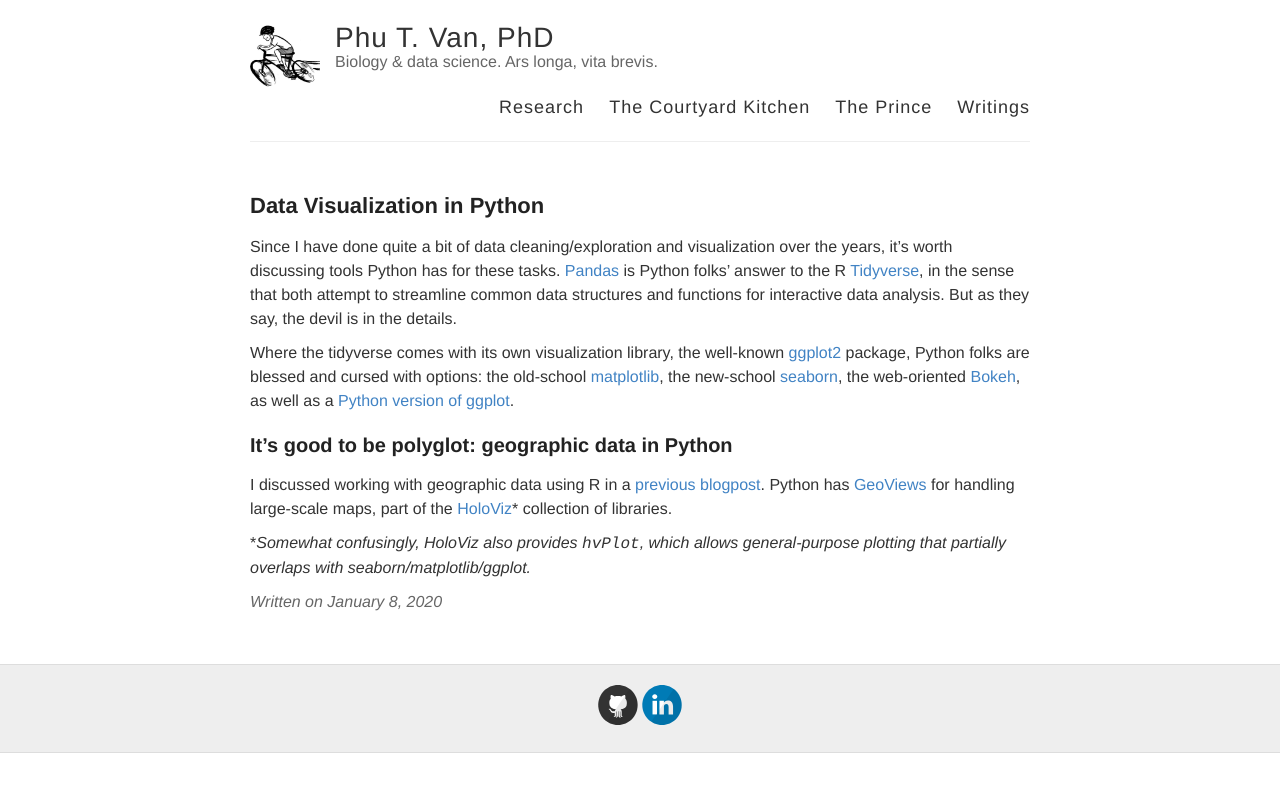
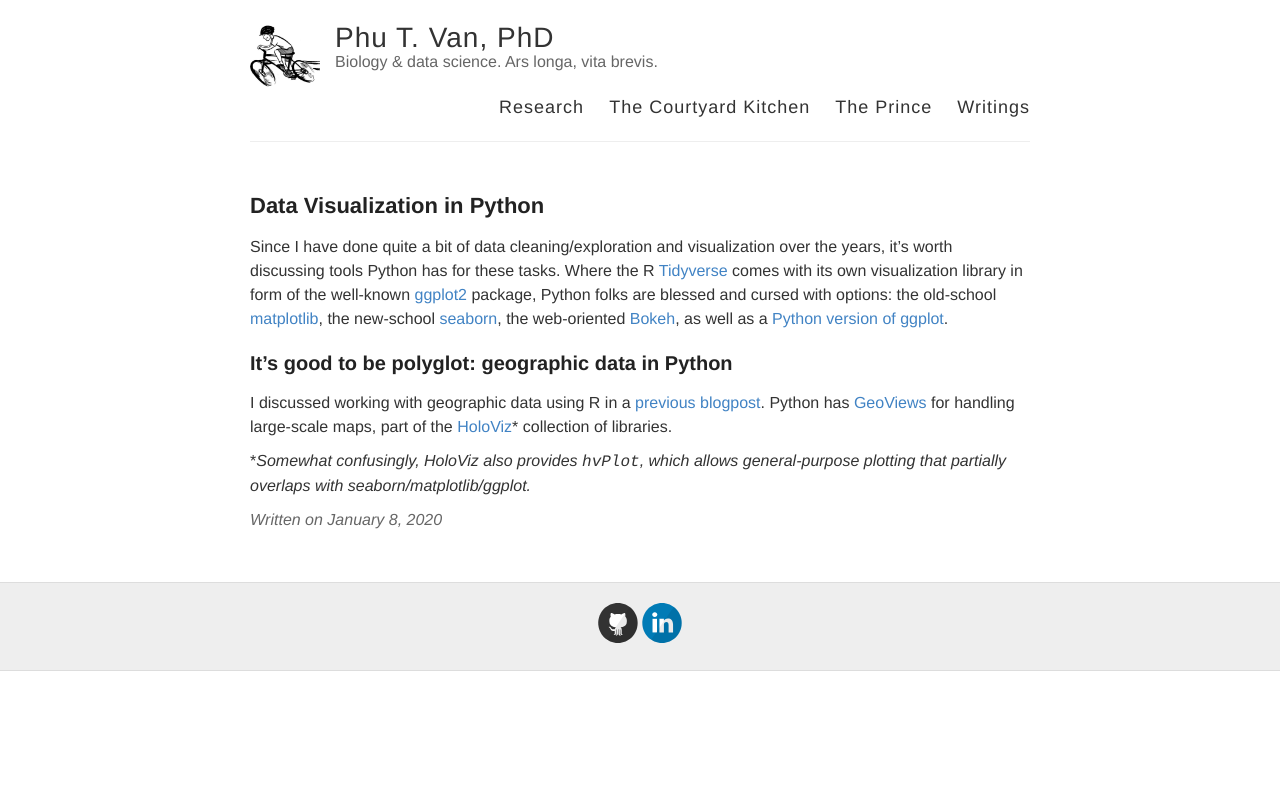
Before and after one commit to ptvan/ptvan.github.io, a Jekyll site: the page built from _posts/2020-01-08-data-visualization-in-python.md, in a window 1280 px wide. Shown: the top 792 px of the page. Built offline with Jekyll 4.4.1, drawn with Linux system fonts in a browser that asks for light colours.

Commit message:
cleaned up data viz in python blogpost

```diff
--- a/_posts/2020-01-08-data-visualization-in-python.md
+++ b/_posts/2020-01-08-data-visualization-in-python.md
@@ -3,9 +3,7 @@ layout: post
 title: Data Visualization in Python
 ---
 
-Since I have done quite a bit of data cleaning/exploration and visualization over the years, it's worth discussing tools Python has for these tasks. [Pandas](https://pandas.pydata.org/) is Python folks' answer to the R [Tidyverse](https://www.tidyverse.org/), in the sense that both attempt to streamline common data structures and functions for interactive data analysis. But as they say, the devil is in the details.
-
-Where the tidyverse comes with its own visualization library, the well-known [ggplot2](https://ggplot2.tidyverse.org/) package, Python folks are blessed and cursed with options: the old-school [matplotlib](https://matplotlib.org/), the new-school [seaborn](https://seaborn.pydata.org/), the web-oriented [Bokeh](https://docs.bokeh.org/en/latest), as well as a [Python version of ggplot](http://ggplot.yhathq.com/).
+Since I have done quite a bit of data cleaning/exploration and visualization over the years, it's worth discussing tools Python has for these tasks. Where the R [Tidyverse](https://www.tidyverse.org/) comes with its own visualization library in form of the well-known [ggplot2](https://ggplot2.tidyverse.org/) package, Python folks are blessed and cursed with options: the old-school [matplotlib](https://matplotlib.org/), the new-school [seaborn](https://seaborn.pydata.org/), the web-oriented [Bokeh](https://docs.bokeh.org/en/latest), as well as a [Python version of ggplot](http://ggplot.yhathq.com/).
 
 ## It's good to be polyglot: geographic data in Python
 
```
